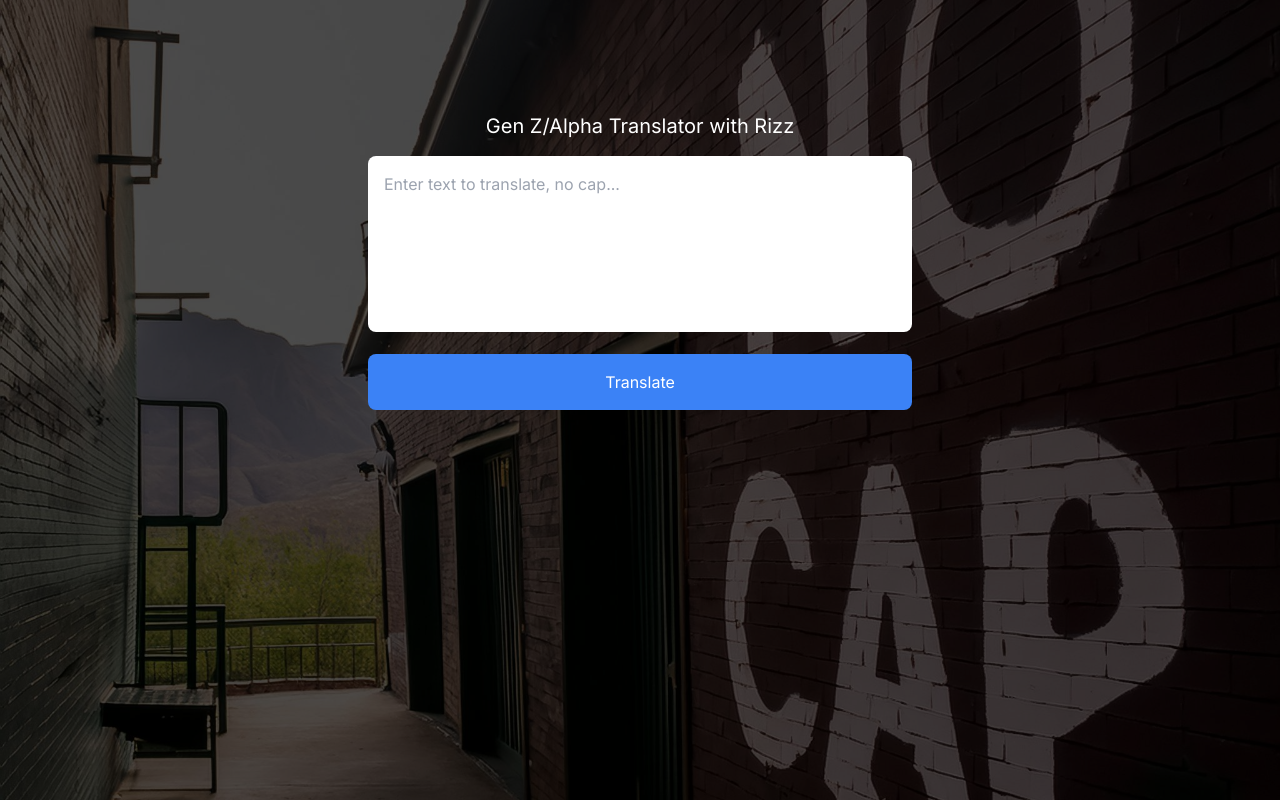
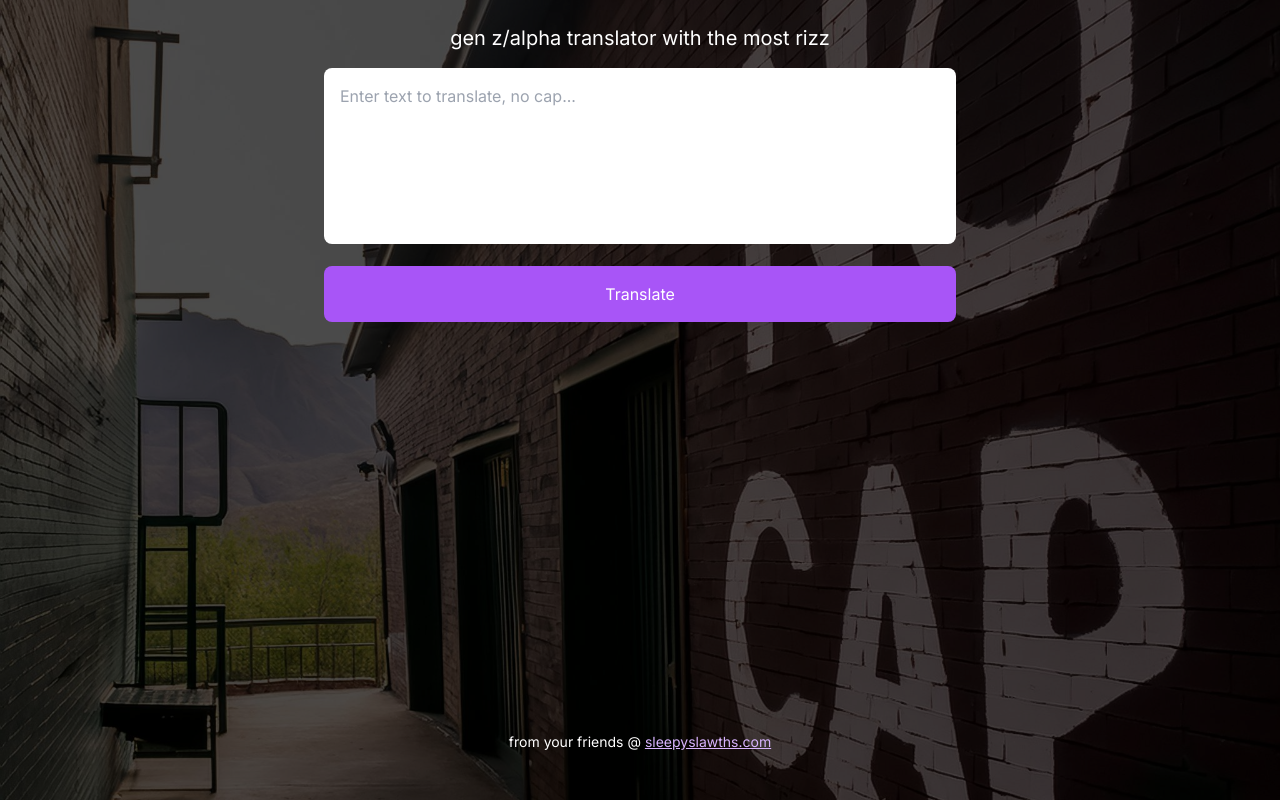
Before and after one commit to missionmike/gen-alpha-translator, a Next.js app: page / in a window 1280 px wide. Built offline with nearby package versions, Linux system fonts and the light colour scheme.

Commit message:
update style and definition

```diff
--- a/app/layout.tsx
+++ b/app/layout.tsx
@@ -1,12 +1,14 @@
+import "./globals.css";
+
+import { Inter } from "next/font/google";
 import type { Metadata } from "next";
-import { Inter } from "next/font/google";
-import "./globals.css";
 
 const inter = Inter({ subsets: ["latin"] });
 
 export const metadata: Metadata = {
-  title: "Gen Alpha Translator",
-  description: "Gen Alpha Translator",
+  title: "gen z/alpha translator with the most rizz",
+  description:
+    "ever wanted to know what skibidi toilet rizz means? now you can find out!",
 };
 
 export default function RootLayout({
--- a/app/page.tsx
+++ b/app/page.tsx
@@ -1,11 +1,22 @@
 import "./page.css";
 
+import Link from "next/link";
 import { Translator } from "@/components/Translator/Translator";
 
 export default function Home() {
   return (
-    <main className="flex min-h-screen flex-col items-center justify-between p-24">
+    <main className="flex min-h-screen flex-col items-center justify-between p-1 lg:p-2">
       <Translator />
+      <footer className="text-center text-white text-sm pb-6 sm:pb-10">
+        from your friends @{" "}
+        <Link
+          href="https://www.sleepyslawths.com/"
+          className="text-purple-300 underline"
+          target="_blank"
+        >
+          sleepyslawths.com
+        </Link>
+      </footer>
     </main>
   );
 }
--- a/components/Translator/Translator.tsx
+++ b/components/Translator/Translator.tsx
@@ -31,10 +31,10 @@ export const Translator = () => {
   }, [inputText]);
 
   return (
-    <section className="w-1/2">
+    <section className="w-full sm:w-1/2 p-6 sm:p-0">
       <div>
         <h1 className="p-4 text-center text-xl text-white">
-          Gen Z/Alpha Translator with Rizz
+          gen z/alpha translator with the most rizz
         </h1>
         <textarea
           value={inputText}
@@ -48,7 +48,7 @@ export const Translator = () => {
       <div className="text-center">
         <button
           onClick={translateText}
-          className="bg-blue-500 text-white w-full p-4 rounded-lg mt-4"
+          className="bg-purple-500 text-white w-full p-4 rounded-lg mt-4"
         >
           Translate
         </button>
--- a/components/Translator/data.ts
+++ b/components/Translator/data.ts
@@ -39,7 +39,7 @@ export const translations: {
   },
   ratiod: {
     matches: ["ratiod", "ratioed", "ratio'd"],
-    translations: ["controversial", "provocative"],
+    translations: ["beat at their own game", "completely overshadowed"],
   },
   rizz: {
     matches: ["rizz"],
```
